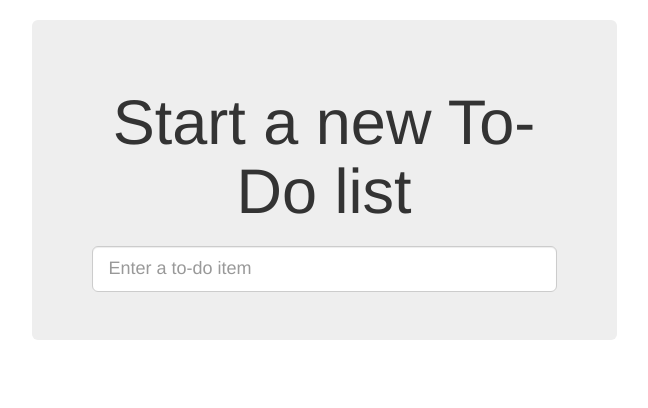
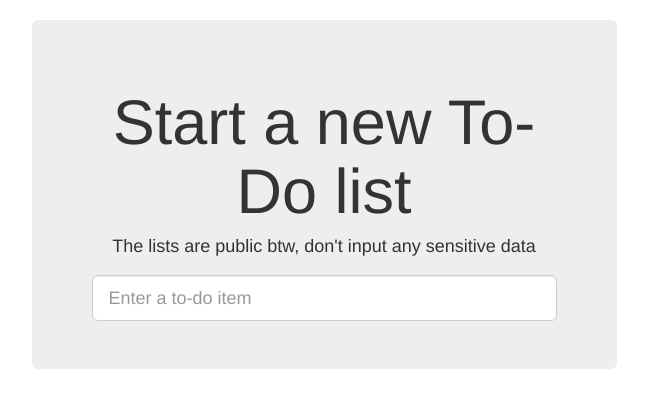
Before and after one commit to sbazarbay/tdd-django1.11, a Django app: page / in a window 1280 px wide. Shown: the part 52-460 px from the top of the page, without its empty margins (316-964 px from the left). Run offline with Django 3.2, Linux system fonts and the light colour scheme; some libraries are stand-ins or nearby versions.

Commit message:
Small tip message added

```diff
--- a/lists/templates/base.html
+++ b/lists/templates/base.html
@@ -52,6 +52,7 @@
       <div class="col-md-6 col-md-offset-3 jumbotron">
         <div class="text-center">
           <h1>{% block header_text %}{% endblock header_text %}</h1>
+          <h4>The lists are public btw, don't input any sensitive data</h4>
           {% block list_form %}
             <form method="post" action="{% block form_action %}{% endblock form_action %}">
               {% csrf_token %}
```
